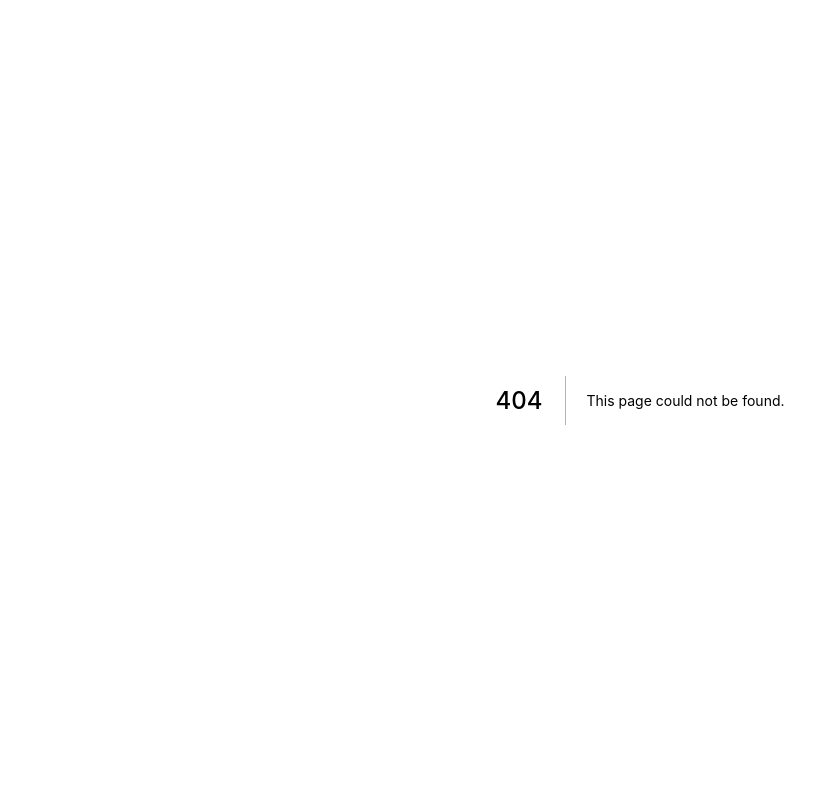
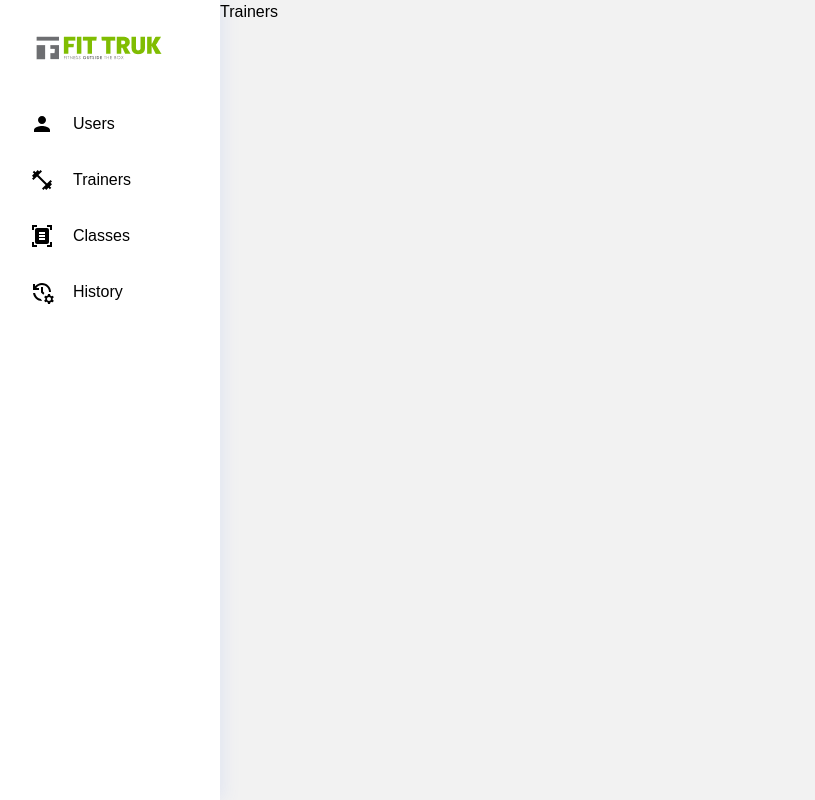
Before and after one commit to mariasaavedra/web-template, a Next.js app: page /admin/trainers in a window 1280 px wide. Before the commit this address had no page. Shown: the whole page, without its empty margins (0-815 px from the left). Built offline with nearby package versions, Linux system fonts and the light colour scheme.

Commit message:
Added Layout to more pages

```diff
--- a/src/components/Sidebar/Sidebar.tsx
+++ b/src/components/Sidebar/Sidebar.tsx
@@ -27,7 +27,7 @@ export default function Sidebar(props: SidebarProps) {
       <NavItem
         label={"Trainers"}
         icon={<FitnessCenter></FitnessCenter>}
-        anchor={"/trainers"}
+        anchor={"/admin/trainers"}
       ></NavItem>
       <NavItem
         label={"Classes"}
--- /dev/null
+++ b/src/pages/admin/trainers.tsx
@@ -0,0 +1,15 @@
+import Layout from "../../components/Layout/Layout";
+import Sidebar from "../../components/Sidebar/Sidebar";
+
+export default function Trainers() {
+  return (
+    <>
+      <Layout>
+        <Sidebar></Sidebar>
+        <div>
+          <h1>Trainers</h1>
+        </div>
+      </Layout>
+    </>
+  );
+}
--- /dev/null
+++ b/src/pages/admin/users.tsx
@@ -0,0 +1,15 @@
+import Layout from "../../components/Layout/Layout";
+import Sidebar from "../../components/Sidebar/Sidebar";
+
+export default function Users() {
+  return (
+    <>
+      <Layout>
+        <Sidebar></Sidebar>
+        <div>
+          <h1>Users</h1>
+        </div>
+      </Layout>
+    </>
+  );
+}
```
